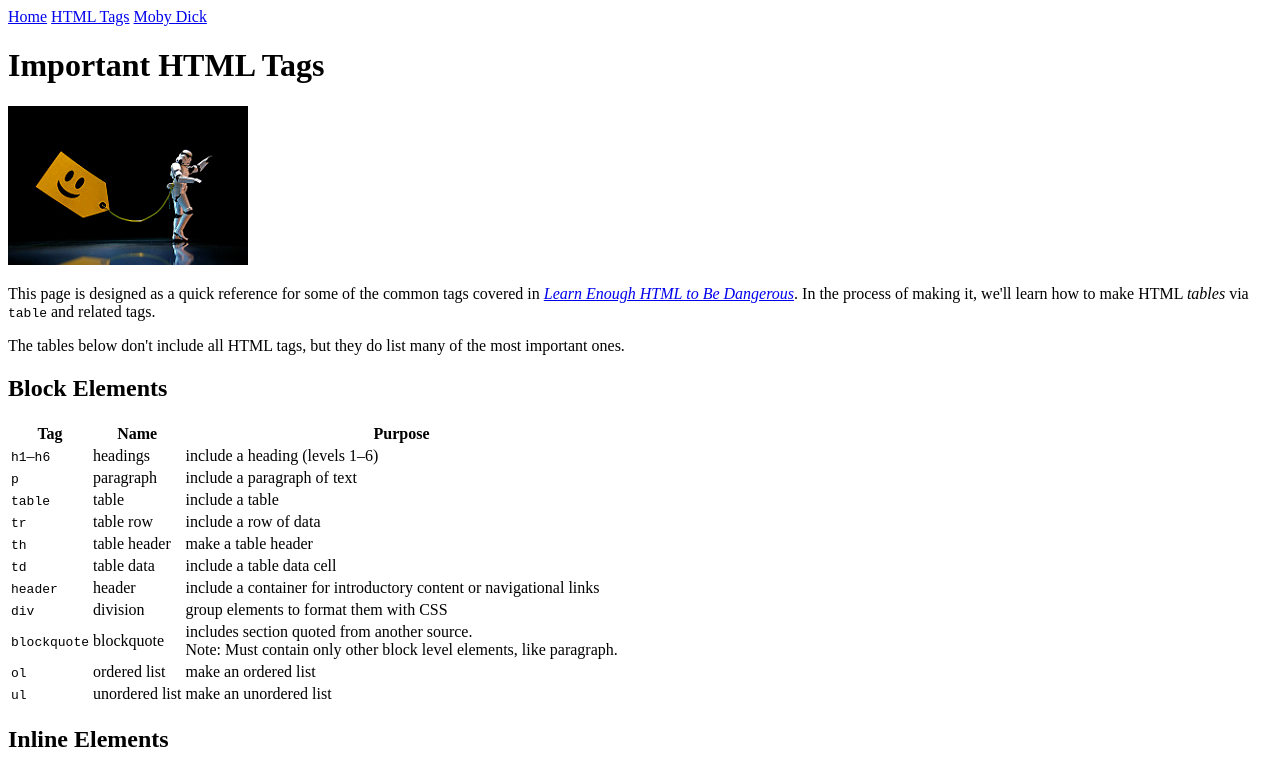
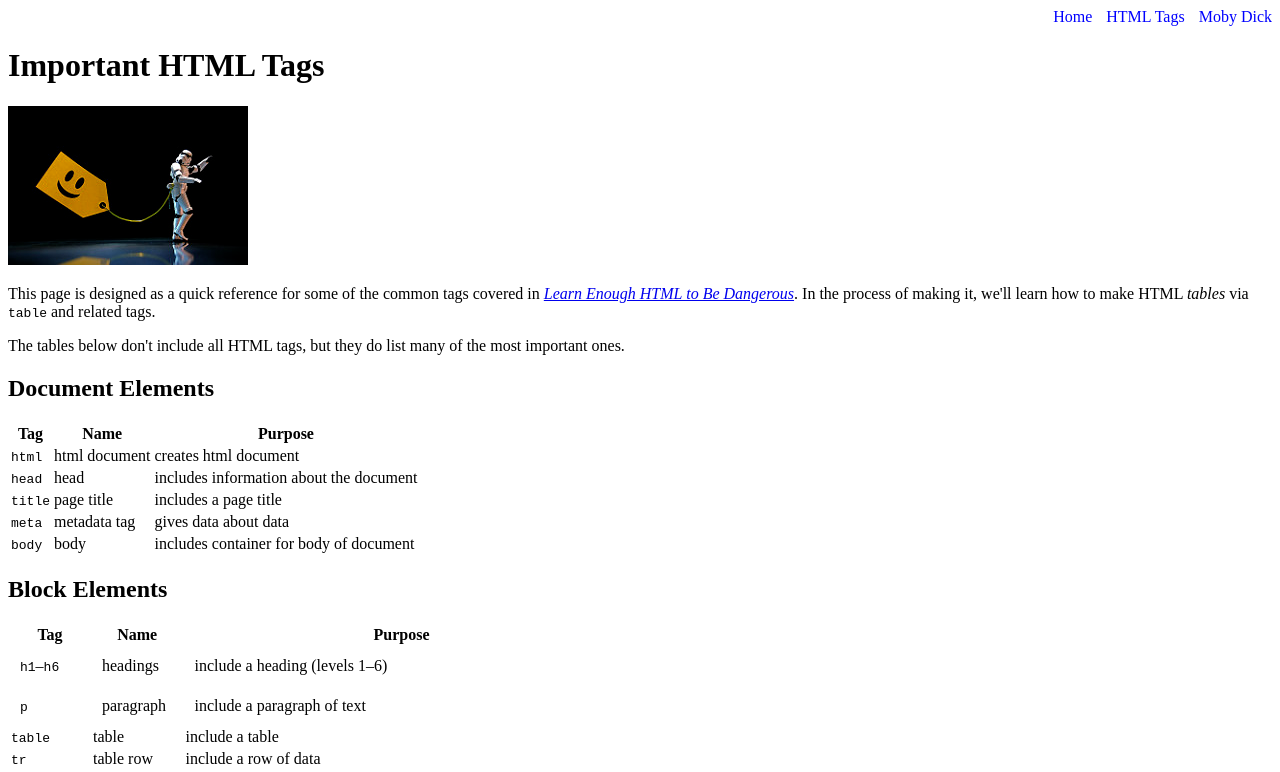
Before and after one commit to Fenix890/sample_website, a plain HTML site: page tags.html in a window 1280 px wide. Shown: the top 772 px of the page. Drawn offline with Linux system fonts and the light colour scheme.

Commit message:
Finish the sample website

```diff
--- a/tags.html
+++ b/tags.html
@@ -6,10 +6,10 @@
     </head>
     <body>
         <!--Navigation-->
-        <div>
-            <a href="index.html">Home</a>
-            <a href="tags.html">HTML Tags</a>
-            <a href="moby_dick.html">Moby Dick</a>
+        <div style="text-align: right;">
+            <a href="index.html" style="text-decoration: none; color: blue;">Home</a>
+            <a href="tags.html" style="text-decoration: none; color: blue; margin: 0 0 0 10px;">HTML Tags</a>
+            <a href="moby_dick.html" style="text-decoration: none; color: blue; margin: 0 0 0 10px;">Moby Dick</a>
         </div>
 
         <h1>Important HTML Tags</h1>
@@ -29,6 +29,40 @@
             the most important ones.
         </p>
 
+        <h2>Document Elements</h2>
+        <table>
+            <tr>
+                <th>Tag</th>
+                <th>Name</th>
+                <th>Purpose</th>
+            </tr>
+            <tr>
+                <td><code>html</code></td>
+                <td>html document</td>
+                <td>creates html document</td>
+            </tr>
+            <tr>
+                <td><code>head</code></td>
+                <td>head</td>
+                <td>includes information about the document</td>
+            </tr>
+            <tr>
+                <td><code>title</code></td>
+                <td>page title</td>
+                <td>includes a page title</td>
+            </tr>
+            <tr>
+                <td><code>meta</code></td>
+                <td>metadata tag</td>
+                <td>gives data about data</td>
+            </tr>
+            <tr>
+                <td><code>body</code></td>
+                <td>body</td>
+                <td>includes container for body of document</td>
+            </tr>
+        </table>
+
         <h2>Block Elements</h2>
         <table>
             <tr>
@@ -37,14 +71,14 @@
                 <th>Purpose</th>
             </tr>
             <tr>
-                <td><code>h1</code>&ndash;<code>h6</code></td>
-                <td>headings</td>
-                <td>include a heading (levels 1&ndash;6)</td>
+                <td style="padding: 10px;"><code>h1</code>&ndash;<code>h6</code></td>
+                <td style="padding: 10px;">headings</td>
+                <td style="padding: 10px;">include a heading (levels 1&ndash;6)</td>
             </tr>
             <tr>
-                <td><code>p</code></td>
-                <td>paragraph</td>
-                <td>include a paragraph of text</td>
+                <td style="padding: 10px;"><code>p</code></td>
+                <td style="padding: 10px;">paragraph</td>
+                <td style="padding: 10px;">include a paragraph of text</td>
             </tr>
             <tr>
                 <td><code>table</code></td>
@@ -152,6 +186,13 @@
                 <td><code>&lt;li&gt;Call me Ishmael.&lt;/li&gt;</code></td>
                 <td><li>Call me Ishmael.</li></td>
             </tr>
+            <tr>
+                <td><code>br</code></td>
+                <td>br</td>
+                <td>breaks the line</td>
+                <td><code>This is on&lt;br&gt;two lines.</code></td>
+                <td>This is on<br>two lines.</td>
+            </tr>
         </table>
     </body>
 </html>
```
Also changed, not shown: index.html (+11 -4 lines), moby_dick.html (+14 -13 lines).
